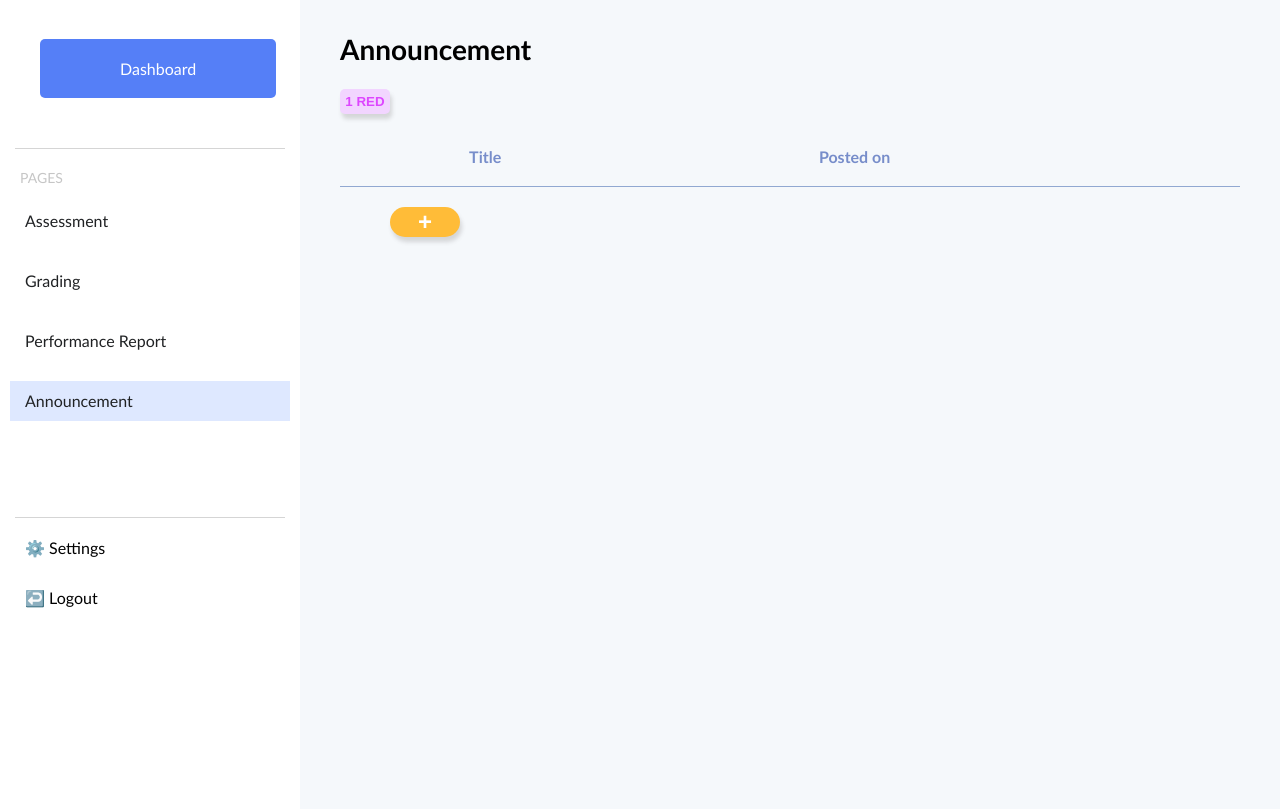
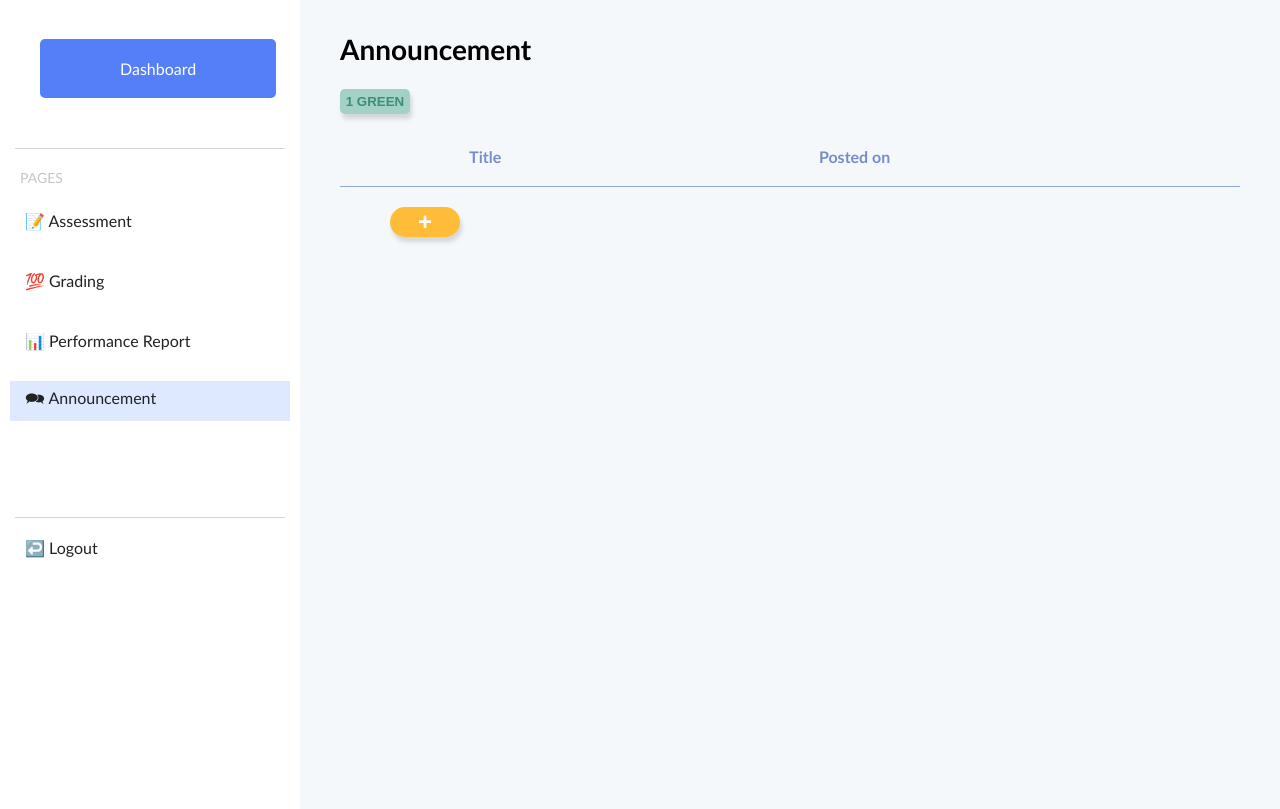
Before and after one commit to syuennl/kinderwise, a PHP site: page /manageAnnouncement.php in a window 1280 px wide. Shown: the part 144-953 px from the top of the page. Run offline with PHP 8.4, Linux system fonts and the light colour scheme; the visitor is signed in with stand-in values (Sample User, id 1); data that the repository does not hold is empty; grey boxes are pictures that could not be loaded.

Commit message:
Update manageAnnouncement.php

```diff
--- a/KinderWise/manageAnnouncement.php
+++ b/KinderWise/manageAnnouncement.php
@@ -147,15 +147,15 @@
   }
 
   .class-name {
-    width: 50px;
+    width: 70px;
     height: 25px;
     float: left;
     text-align: center;
     font-weight: bold;
     border-radius: 5px;
     border: 0;
-    background-color: #f2d5ff;
-    color: #dd46ff;
+    background-color: #A3D1C6;
+    color: #3D8D7A;
     box-shadow: 2px 5px 4px rgba(84, 82, 82, 0.2);
   }
 
@@ -265,10 +265,10 @@
 
 
                 <div class="pages">
-                      <li><a href="manageAssessment.php">Assessment</a></li>
-                      <li><a href="uploadMarks.php">Grading</a></li>
-                      <li><a href="">Performance Report</a></li>
-                      <li class="selected-pg"><a href="manageAnnouncement.php">Announcement</a></li>
+                      <li><a href="manageAssessment.php">📝 Assessment</a></li>
+                      <li><a href="uploadMarks.php">💯 Grading</a></li>
+                      <li><a href="generateReport.php">📊 Performance Report</a></li>
+                      <li class="selected-pg"><a href="manageAnnouncement.php">🗪 Announcement</a></li>
                       <br></br>
                       <br></br>
 
@@ -277,8 +277,7 @@
                 <div class="divider"></div>
 
                 <div class="bottom">
-                    <li>⚙️ Settings</li>
-                    <li>↩️ Logout</li>
+                    <li><a href="logout.php">↩️ Logout</a></li>
                 </div>
             </nav>
         </div>
@@ -286,7 +285,7 @@
         <div class="main-content">
         <section>
           <h1>Announcement</h1>
-          <input type="text" class="class-name" value="1 RED" size="2" disabled />
+          <input type="text" class="class-name" value="1 GREEN" size="2" disabled />
           <!--***tchr's class-->
           <br /><br />
 
```
